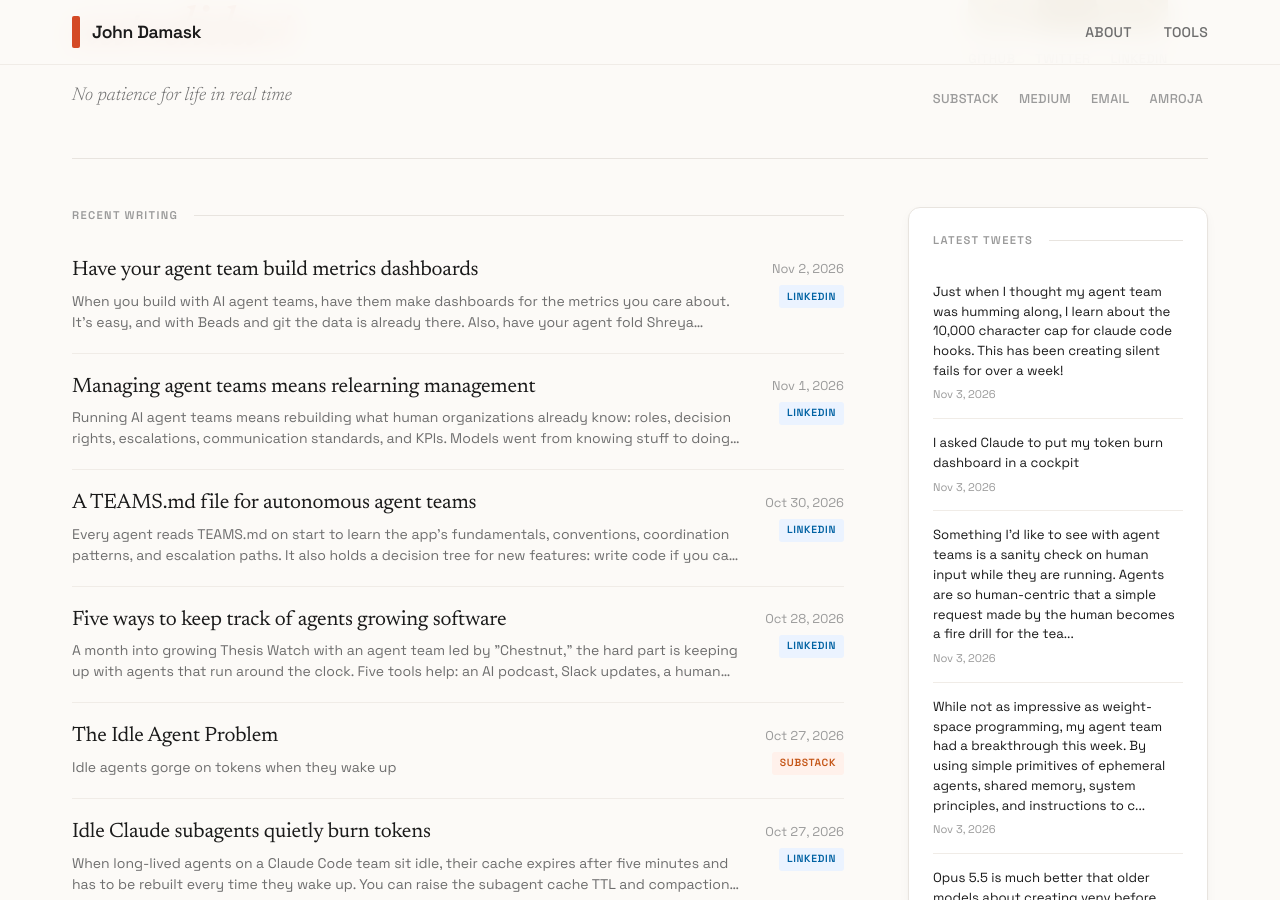
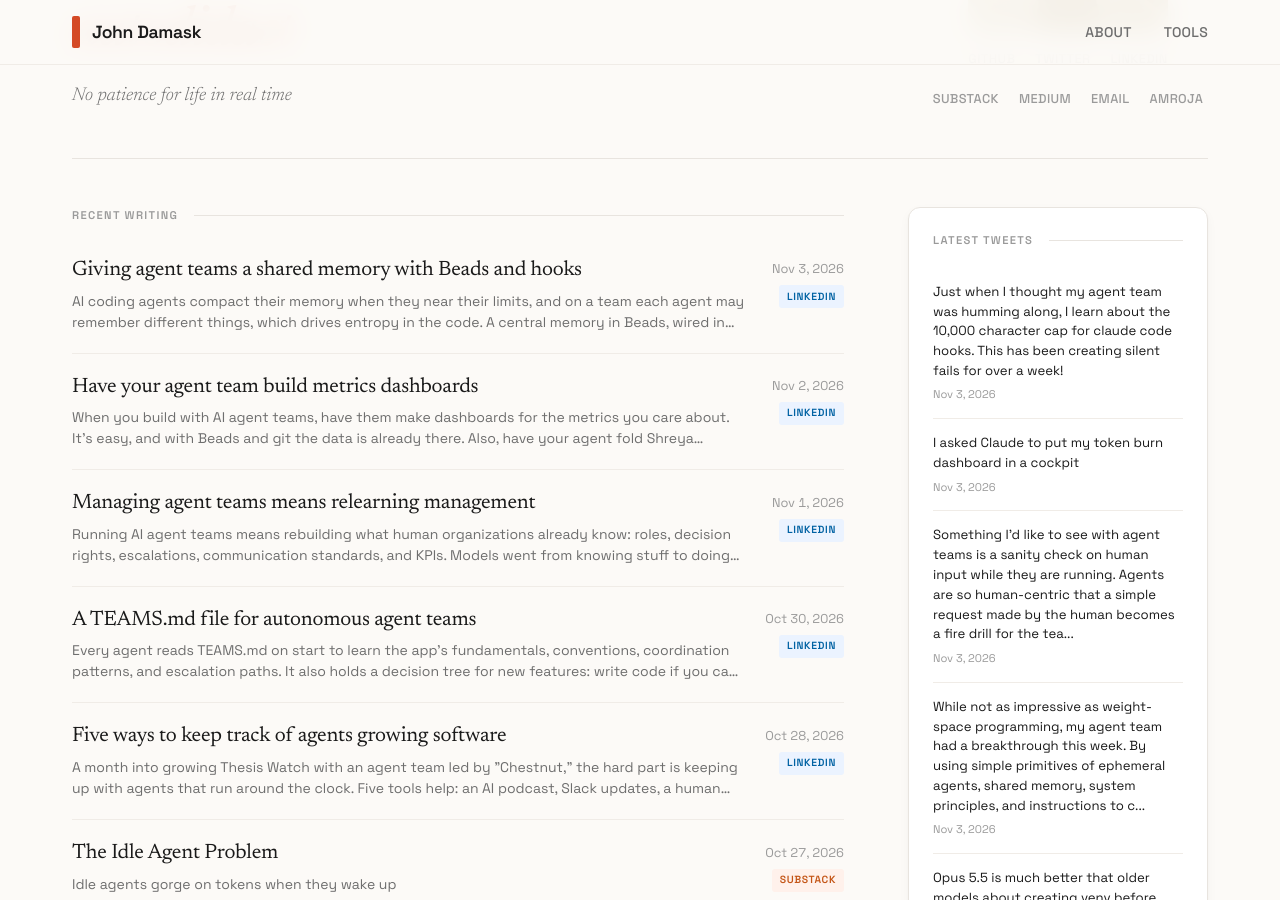
Before and after one commit to jbdamask/jbdamask.github.io, a Jekyll site: the page built from index.html, in a window 1280 px wide and 900 px high, scrolled down 336 px. Built offline with Jekyll 4.4.1, drawn with Linux system fonts in a browser that asks for light colours; the list of posts is cut into pages by our own code.

Commit message:
Add 1 recent LinkedIn post to external feed

```diff
--- a/_data/external-posts.yml
+++ b/_data/external-posts.yml
@@ -1,5 +1,12 @@
 # External posts from LinkedIn, Twitter, etc.
 # Add your posts here and they'll appear in the unified feed
+
+- title: "Giving agent teams a shared memory with Beads and hooks"
+  source: linkedin
+  url: https://www.linkedin.com/feed/update/urn:li:activity:7523503706999414784/
+  date: 2026-11-03
+  excerpt: "AI coding agents compact their memory when they near their limits, and on a team each agent may remember different things, which drives entropy in the code. A central memory in Beads, wired in with harness hooks like a SessionStart call to 'bd prime', keeps lead agent Chestnut and its helpers working from the same context."
+  image: ""
 
 - title: "Have your agent team build metrics dashboards"
   source: linkedin
```
